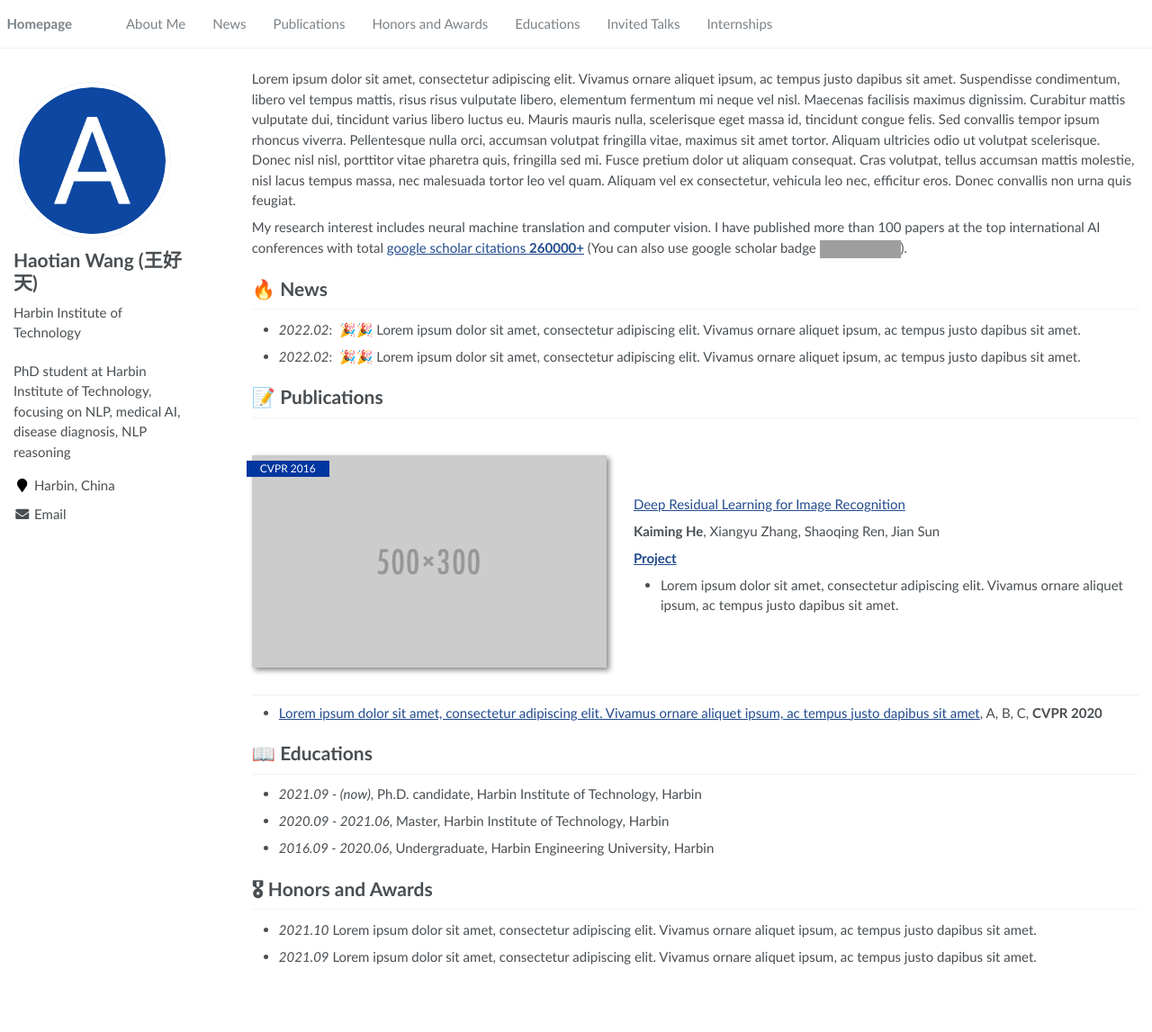
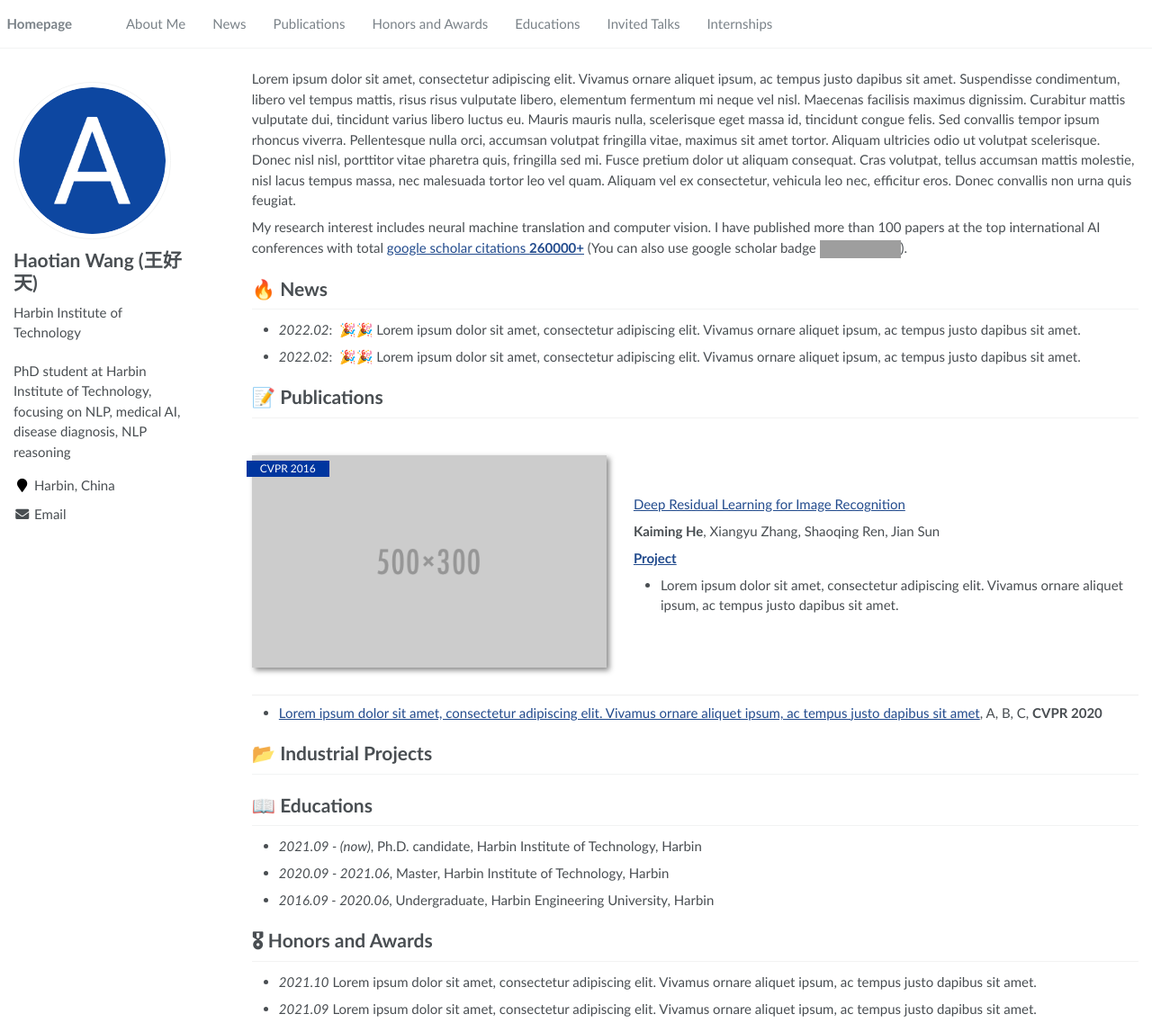
Before and after one commit to FutureForMe/FutureForMe.github.io, a Jekyll site: the page built from _pages/about.md, in a window 1280 px wide and 1147 px high. Shown: the whole window at 90% size. Built offline with Jekyll 4.4.1, drawn with Linux system fonts in a browser that asks for light colours; grey boxes are pictures that could not be loaded.

Commit message:
update file

```diff
--- a/_pages/about.md
+++ b/_pages/about.md
@@ -42,6 +42,9 @@ My research interest includes neural machine translation and computer vision. I
 
 - [Lorem ipsum dolor sit amet, consectetur adipiscing elit. Vivamus ornare aliquet ipsum, ac tempus justo dapibus sit amet](https://github.com), A, B, C, **CVPR 2020**
 
+# 📂 Industrial Projects
+
+
 # 📖 Educations
 - *2021.09 - (now)*, Ph.D. candidate, Harbin Institute of Technology, Harbin
 - *2020.09 - 2021.06*, Master, Harbin Institute of Technology, Harbin
```
